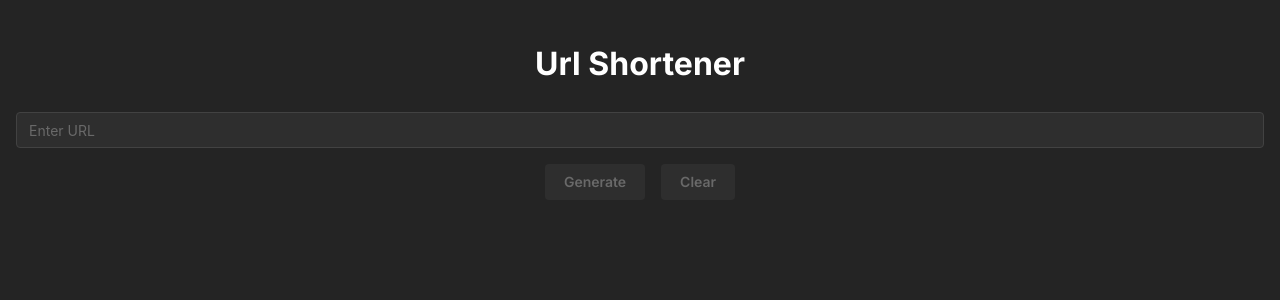
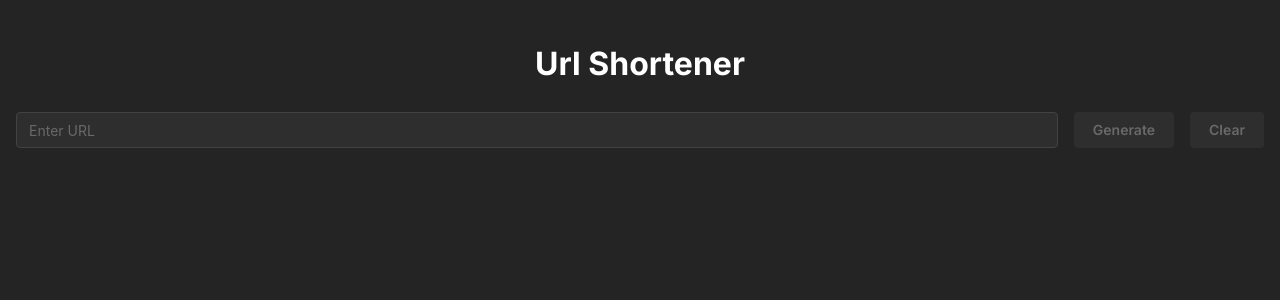
Before and after one commit to nitzanpap/url-shortener, a Next.js app in the folder client/: page / in a window 1280 px wide. Shown: the top 300 px of the page. Built offline with nearby package versions, Linux system fonts and the light colour scheme; no server answers.

Commit message:
Added copy & refactor

```diff
--- a/client/src/app/page.module.scss
+++ b/client/src/app/page.module.scss
@@ -44,6 +44,11 @@
       width: 100%;
       gap: 1rem;
       flex-grow: 1;
+      .shortUrlContainer {
+        .shortUrl {
+          word-break: break-all;
+        }
+      }
     }
   }
 }
--- a/client/src/app/page.tsx
+++ b/client/src/app/page.tsx
@@ -1,8 +1,22 @@
+"use client"
 import { UrlShortener } from "@/components/urlShortener/urlShortener"
 import { generalStrings } from "@/constants/constants"
 import styles from "./page.module.scss"
+import { createContext, useContext, useState } from "react"
+import { Button } from "@mantine/core"
+
+const ShortUrlContext = createContext({ shortUrl: "", setShortUrl: (_: string) => {} })
+
+export const useShortUrlContext = () => {
+  const context = useContext(ShortUrlContext)
+  if (!context) {
+    throw new Error("useShortUrlContext must be used within a ShortUrlProvider")
+  }
+  return context
+}
 
 export default function Home() {
+  const [shortUrl, setShortUrl] = useState<string>("")
   return (
     <section className={styles.pageContainer}>
       <header className={styles.header}></header>
@@ -11,7 +25,26 @@ export default function Home() {
           <h1 className={styles.title}>{generalStrings.title}</h1>
         </section>
         <section className={styles.contentContainer}>
-          <UrlShortener />
+          <ShortUrlContext.Provider value={{ shortUrl, setShortUrl }}>
+            <UrlShortener />
+            {shortUrl && (
+              <>
+                <section className={styles.shortUrlContainer}>
+                  <a href={shortUrl} className={styles.shortUrl}>
+                    {shortUrl}
+                  </a>
+                </section>
+                <Button
+                  className={styles.copyButton}
+                  onClick={() => {
+                    navigator.clipboard.writeText(shortUrl)
+                  }}
+                >
+                  Copy to clipboard
+                </Button>
+              </>
+            )}
+          </ShortUrlContext.Provider>
         </section>
       </main>
       <footer className={styles.footer}></footer>
--- a/client/src/components/urlShortener/urlShortener.module.scss
+++ b/client/src/components/urlShortener/urlShortener.module.scss
@@ -1,4 +1,4 @@
-.urlShortenerContainer {
+.urlShortenerSection {
   display: flex;
   flex-direction: column;
   justify-content: flex-start;
@@ -6,11 +6,36 @@
   width: 100%;
   gap: 1rem;
 
-  .buttonsContainer {
+  @media only screen and (min-width: 768px) {
+    flex-direction: row;
+    justify-content: space-between;
+    align-items: flex-start;
+  }
+
+  .urlShortenerContainer {
     display: flex;
-    justify-content: center;
+    flex-direction: column;
+    justify-content: flex-start;
     align-items: center;
     width: 100%;
     gap: 1rem;
+
+    @media only screen and (min-width: 768px) {
+      flex-direction: row;
+    }
+    .urlInput{
+    }
+
+    .buttonsContainer {
+      display: flex;
+      flex-flow: row wrap;
+      justify-content: center;
+      align-items: center;
+      gap: 1rem;
+
+      @media only screen and (min-width: 768px) {
+        flex-flow: row nowrap;
+      }
+    }
   }
 }
--- a/client/src/components/urlShortener/urlShortener.tsx
+++ b/client/src/components/urlShortener/urlShortener.tsx
@@ -5,11 +5,12 @@ import { Button, useMantineTheme } from "@mantine/core"
 import { useEffect, useState } from "react"
 import TextInputField from "../TextInputField/TextInputField"
 import styles from "./urlShortener.module.scss"
+import { useShortUrlContext } from "@/app/page"
 
 export const UrlShortener = () => {
   const [urlInput, setUrlInput] = useState<string>("")
   const [isInputReady, setIsInputReady] = useState(false)
-  const [shortUrl, setShortUrl] = useState<string>("")
+  const { shortUrl, setShortUrl } = useShortUrlContext()
   const inputErrMsg = !isInputReady && urlInput ? "Invalid URL" : ""
   const theme = useMantineTheme()
 
@@ -47,7 +48,8 @@ export const UrlShortener = () => {
   }, [])
 
   return (
-    <section className={styles.urlShortenerContainer}>
+    <section className={styles.urlShortenerSection}>
+      <div className={styles.urlShortenerContainer}>
         <TextInputField
           type="url"
           name="url"
@@ -65,7 +67,7 @@ export const UrlShortener = () => {
             onClick={handleGenerateButtonClicked}
             disabled={!isInputReady}
             variant="gradient"
-        gradient={{ from: theme.primaryColor, to: theme.colors.red[8] }}
+            gradient={{ from: theme.primaryColor, to: theme.colors.blue[4] }}
           >
             Generate
           </Button>
@@ -77,16 +79,12 @@ export const UrlShortener = () => {
             }}
             disabled={!urlInput && !shortUrl}
             variant="gradient"
-        gradient={{ from: theme.primaryColor, to: theme.colors.red[8] }}
+            gradient={{ from: theme.colors.red[8], to: theme.colors.red[4] }}
           >
             Clear
           </Button>
         </div>
-      {shortUrl && (
-        <a href={shortUrl} className={styles.shortUrl}>
-          {shortUrl}
-        </a>
-      )}
+      </div>
     </section>
   )
 }
```
Lines whose indentation alone changed are shown as unchanged.
